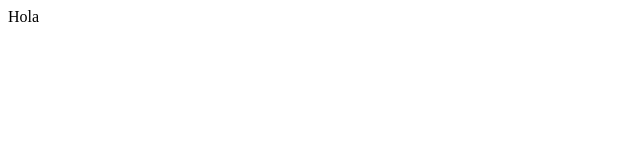
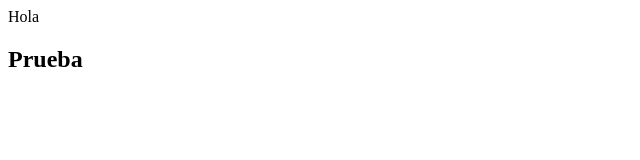
Before and after one commit to mariasoledadperozo/el-ahorcado, a plain HTML site: page index.html in a window 1280 px wide. Shown: the whole page, without its empty margins (0-640 px from the left). Drawn offline with Linux system fonts and the light colour scheme.

Commit message:
Update index.html

```diff
--- a/index.html
+++ b/index.html
@@ -7,5 +7,8 @@
 </head>
 <body>
     Hola
+    <div class="container">
+        <h2>Prueba</h2>
+    </div>
 </body>
 </html>
```
